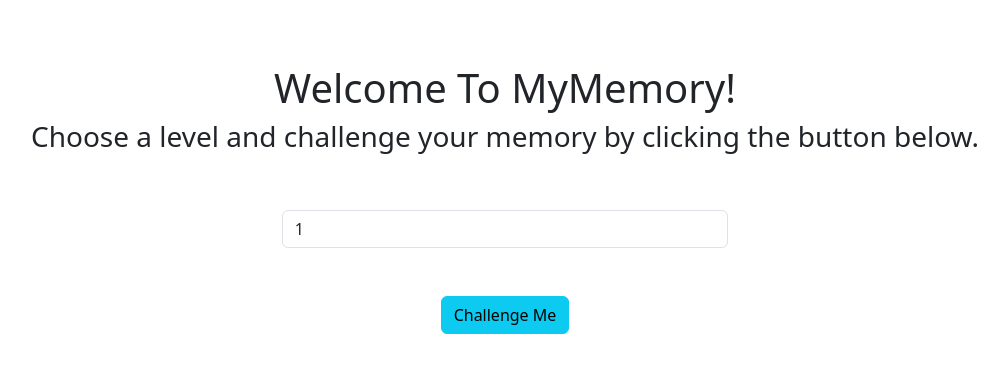
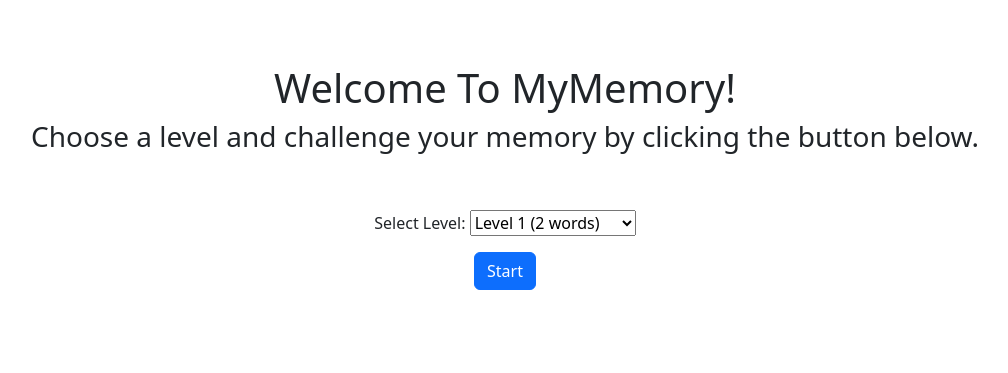
Before and after one commit to Djole33/mymemory-django-crud, a Django app: page / in a window 1280 px wide. Shown: the top 373 px of the page, without its empty margins (135-1143 px from the left). Run offline with Django 5.2, Linux system fonts and the light colour scheme.

Commit message:
finished project(added timer, levels and shuffled the words

```diff
--- a/main/forms.py
+++ b/main/forms.py
@@ -1,5 +1,5 @@
 from django import forms
-from .models import Guess
+from .models import Guess, Level
 
 class WordForm(forms.ModelForm):
     class Meta:
@@ -8,3 +8,7 @@ class WordForm(forms.ModelForm):
         widgets = {
             'guess': forms.TextInput(attrs={'class': 'form-control'}),
         }
+
+class LevelForm(forms.Form):
+    LEVEL_CHOICES = [(i, f'Level {i} ({i+1} words)') for i in range(1, 21)]
+    level = forms.ChoiceField(choices=LEVEL_CHOICES, label="Select Level")
--- a/main/models.py
+++ b/main/models.py
@@ -17,3 +17,9 @@ class Guess(models.Model):
 
     def get_absolute_url(self):
         return reverse('recall')
+
+class Level(models.Model):
+    level = models.IntegerField()
+
+    def __str__(self):
+        return str(self.level)
--- a/main/templates/index.html
+++ b/main/templates/index.html
@@ -11,9 +11,11 @@
         <h1>Welcome To MyMemory!</h1>
         <h3>Choose a level and challenge your memory by clicking the button below.</h3>
         <br /> <br />
-        <input style="width: 40%;margin-left: auto;margin-right: auto;" type="text" class="startgame-input form-control" placeholder="Enter level you want to start" value="1">
-        <br /> <br />
-        <a href="{% url 'words-list' %}"><button class="btn btn-info">Challenge Me</button></a>
+        <form method="post">
+            {% csrf_token %}
+            {{ form.as_p }}
+            <a href="{% url 'words-list' %}"><button type="submit" class="btn btn-primary">Start</button></a>
+        </form>
     </div>
 </body>
 </html>
--- a/main/templates/recall.html
+++ b/main/templates/recall.html
@@ -11,7 +11,7 @@
     <div class="form-group container" style="text-align: center;">
         <form method="POST">
             {% csrf_token %}
-            <h1 style="font-weight: bold;margin-top: 5%;">Number of words to guess: 2</h1>
+            <h1 style="font-weight: bold;margin-top: 5%;">Number of words to guess: {{ words_to_guess }}</h1>
             <br /><br />
             {{ form.as_p}}
             <br />
--- a/main/views.py
+++ b/main/views.py
@@ -1,28 +1,69 @@
+# views.py
+from django.views.generic import ListView
 from django.shortcuts import render, redirect
-from django.views.generic import ListView, CreateView
 from .models import Word, Guess
-from .forms import WordForm
+from .forms import WordForm, LevelForm
 from django.http import HttpRequest, HttpResponse
+from random import shuffle
+import logging
 
-# Create your views here.
+logger = logging.getLogger(__name__)
 
 class HomeView(ListView):
     model = Word
     template_name = 'index.html'
+
     def dispatch(self, request, *args, **kwargs):
         # Clear guesses from the session when visiting the home screen
         if 'guesses' in request.session:
             del request.session['guesses']
         return super().dispatch(request, *args, **kwargs)
 
+    def get(self, request, *args, **kwargs):
+        form = LevelForm()
+        return render(request, self.template_name, {'form': form})
+
+    def post(self, request, *args, **kwargs):
+        form = LevelForm(request.POST)
+        if form.is_valid():
+            level = int(form.cleaned_data['level'])
+            request.session['level'] = level
+            return redirect('/words-list')
+        return render(request, self.template_name, {'form': form})
+
 class WordsView(ListView):
     model = Word
     template_name = 'words-list.html'
+
     def dispatch(self, request, *args, **kwargs):
         # Clear guesses from the session when visiting the words list
         if 'guesses' in request.session:
             del request.session['guesses']
         return super().dispatch(request, *args, **kwargs)
+
+    def get_queryset(self):
+        # Get the selected level from the session
+        level = self.request.session.get('level', 1)
+        num_words = level + 1
+
+        # Get all words from the database
+        queryset = list(super().get_queryset())
+        # Shuffle the list of words
+        shuffle(queryset)
+        # Limit the number of words based on the selected level
+        queryset = queryset[:num_words]
+
+        # Store the shuffled list in the session
+        self.request.session['shuffled_words'] = [word.pk for word in queryset]
+        logger.debug(f"Shuffled words saved in session: {self.request.session['shuffled_words']}")
+        return queryset
+
+    def get_context_data(self, **kwargs):
+        context = super().get_context_data(**kwargs)
+        # Retrieve the selected level from the session
+        level = self.request.session.get('level', 1)
+        context['level'] = level
+        return context
 
 def guess_view(request: HttpRequest) -> HttpResponse:
     # Use session to store guesses across requests
@@ -42,8 +83,11 @@ def guess_view(request: HttpRequest) -> HttpResponse:
 
     # Retrieve guesses from session
     guesses = request.session['guesses']
+    # Check if guesses exist in session
+    level = request.session.get('level', {})
+    words_to_guess = int(level) + 1
 
-    return render(request, 'recall.html', {'form': form, 'guesses': guesses})
+    return render(request, 'recall.html', {'form': form, 'guesses': guesses, 'words_to_guess': words_to_guess})
 
 def delete_guess(request: HttpRequest) -> HttpResponse:
     # Check if guesses exist in session
@@ -55,7 +99,11 @@ def delete_guess(request: HttpRequest) -> HttpResponse:
     return redirect('/recall')
 
 def results(request: HttpRequest) -> HttpResponse:
-    words = Word.objects.all()
+    # Retrieve the shuffled list of words from the session
+    word_ids = request.session.get('shuffled_words', [])
+    words = Word.objects.filter(pk__in=word_ids)
+    # Ensure the words are in the same order as they were shuffled
+    words = sorted(words, key=lambda word: word_ids.index(word.pk))
     # Check if guesses exist in session
-    guesses = request.session['guesses']
+    guesses = request.session.get('guesses', {})
     return render(request, 'results.html', {'guesses': guesses, 'words': words})
```
Also changed, not shown: main/templates/words-list.html (+39 -6 lines), db.sqlite3, main/migrations/0003_level.py (added).
